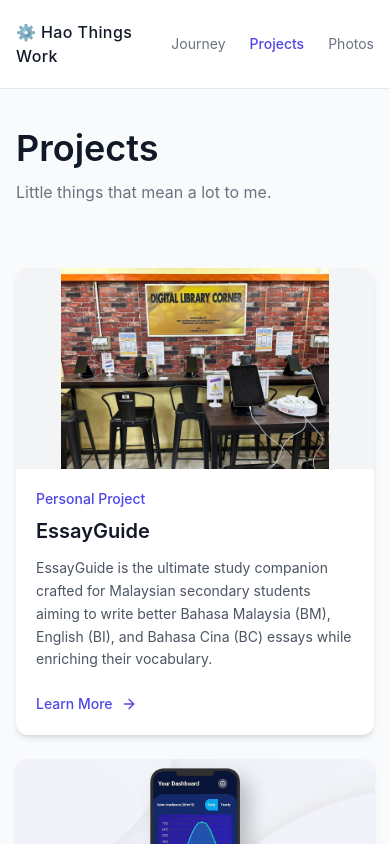
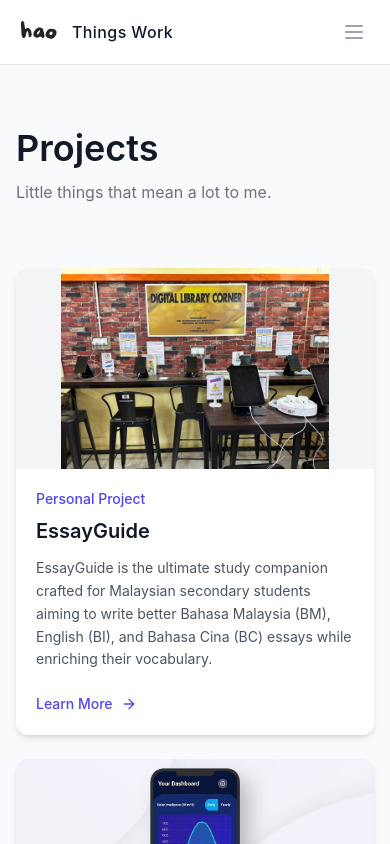
Before and after one commit to YiekSiewHao/hao-things-work, a React (Create React App) app: page / in a window 390 px wide. Shown: the top 844 px of the page. Built offline with nearby package versions, Linux system fonts and the light colour scheme.

Commit message:
updated logo and drop down list

```diff
--- a/src/App.js
+++ b/src/App.js
@@ -3,6 +3,103 @@ import { Routes, Route, Link, useLocation, Navigate } from 'react-router-dom';
 import { Camera, Heart, Code, User, MapPin, Calendar, ExternalLink, X, ArrowRight, Mail, Github, Linkedin, Sparkles } from 'lucide-react';
 
 import ScrollToTop from './ScrollToTop';
+
+const Navbar = () => {
+  const [isOpen, setIsOpen] = useState(false);
+  const location = useLocation();
+
+  // This function closes the mobile menu when a link is clicked
+  const closeMenu = () => {
+    setIsOpen(false);
+  };
+
+  return (
+    <nav className="fixed top-0 w-full bg-white/90 backdrop-blur-md z-50 border-b border-gray-200">
+      <div className="max-w-7xl mx-auto px-4 sm:px-6 lg:px-8">
+        <div className="flex justify-between items-center h-16">
+          {/* == Left Side: Logo and Brand Name == */}
+          <Link to="/" className="flex-shrink-0 flex items-center gap-3">
+            {/* Your Logo */}
+            <img
+              className="h-11 w-11 rounded-full object-cover"
+              src="/haonew.jpg" // The path from the public folder
+              alt="Hao's Logo"
+            />
+            <span className="font-medium text-gray-900 tracking-wide">
+              Things Work
+            </span>
+          </Link>
+
+          {/* == Right Side: Desktop Menu (hidden on small screens) == */}
+          <div className="hidden sm:flex sm:items-center sm:gap-10">
+            <Link to="/journey" className={`capitalize transition-all duration-300 text-base ${location.pathname === '/journey' ? 'text-indigo-600 font-medium' : 'text-gray-500 hover:text-gray-900'}`}>
+              Journey
+            </Link>
+            <Link to="/" className={`capitalize transition-all duration-300 text-base ${location.pathname === '/' ? 'text-indigo-600 font-medium' : 'text-gray-500 hover:text-gray-900'}`}>
+              Projects
+            </Link>
+            <Link to="/photos" className={`capitalize transition-all duration-300 text-base ${location.pathname === '/photos' ? 'text-indigo-600 font-medium' : 'text-gray-500 hover:text-gray-900'}`}>
+              Photos
+            </Link>
+          </div>
+
+          {/* == Hamburger Button (visible on small screens) == */}
+          <div className="sm:hidden flex items-center">
+            <button
+              onClick={() => setIsOpen(!isOpen)}
+              type="button"
+              className="inline-flex items-center justify-center p-2 rounded-md text-gray-400 hover:text-gray-500 hover:bg-gray-100 focus:outline-none focus:ring-2 focus:ring-inset focus:ring-indigo-500"
+              aria-controls="mobile-menu"
+              aria-expanded="false"
+            >
+              <span className="sr-only">Open main menu</span>
+              {/* Icon when menu is closed. */}
+              {!isOpen ? (
+                <svg className="block h-6 w-6" xmlns="http://www.w3.org/2000/svg" fill="none" viewBox="0 0 24 24" stroke="currentColor" aria-hidden="true">
+                  <path strokeLinecap="round" strokeLinejoin="round" strokeWidth="2" d="M4 6h16M4 12h16M4 18h16" />
+                </svg>
+              ) : (
+                // Icon when menu is open.
+                <svg className="block h-6 w-6" xmlns="http://www.w3.org/2000/svg" fill="none" viewBox="0 0 24 24" stroke="currentColor" aria-hidden="true">
+                  <path strokeLinecap="round" strokeLinejoin="round" strokeWidth="2" d="M6 18L18 6M6 6l12 12" />
+                </svg>
+              )}
+            </button>
+          </div>
+        </div>
+      </div>
+
+      {/* == Mobile Menu Dropdown (conditionally rendered) == */}
+      {isOpen && (
+        <div className="sm:hidden border-t border-gray-200" id="mobile-menu">
+          <div className="px-2 pt-2 pb-3 space-y-1">
+            <Link
+              to="/journey"
+              onClick={closeMenu}
+              className={`block px-3 py-2 rounded-md text-base font-medium ${location.pathname === '/journey' ? 'bg-indigo-50 text-indigo-700' : 'text-gray-600 hover:bg-gray-50 hover:text-gray-900'}`}
+            >
+              Journey
+            </Link>
+            <Link
+              to="/"
+              onClick={closeMenu}
+              className={`block px-3 py-2 rounded-md text-base font-medium ${location.pathname === '/' ? 'bg-indigo-50 text-indigo-700' : 'text-gray-600 hover:bg-gray-50 hover:text-gray-900'}`}
+            >
+              Projects
+            </Link>
+            <Link
+              to="/photos"
+              onClick={closeMenu}
+              className={`block px-3 py-2 rounded-md text-base font-medium ${location.pathname === '/photos' ? 'bg-indigo-50 text-indigo-700' : 'text-gray-600 hover:bg-gray-50 hover:text-gray-900'}`}
+            >
+              Photos
+            </Link>
+          </div>
+        </div>
+      )}
+    </nav>
+  );
+};
 
 export default function App() {
   const [selectedProject, setSelectedProject] = useState(null);
@@ -113,26 +210,7 @@ export default function App() {
 
   return (
     <div className="min-h-screen bg-gray-50">
-      <nav className="fixed top-0 w-full bg-white/90 backdrop-blur-md z-50 border-b border-gray-200">
-        <div className="max-w-7xl mx-auto px-4 sm:px-6 lg:px-8 py-5">
-          <div className="flex justify-between items-center">
-            <div className="flex items-center gap-3">
-              <span className="font-medium text-gray-900 tracking-wide">⚙️ Hao Things Work</span>
-            </div>
-            <div className="flex gap-6 sm:gap-10">
-              <Link to="/journey" className={`capitalize transition-all duration-300 text-sm sm:text-base ${location.pathname === '/journey' ? 'text-indigo-600 font-medium' : 'text-gray-500 hover:text-gray-900'}`}>
-                Journey
-              </Link>
-              <Link to="/" className={`capitalize transition-all duration-300 text-sm sm:text-base ${location.pathname === '/' ? 'text-indigo-600 font-medium' : 'text-gray-500 hover:text-gray-900'}`}>
-                Projects
-              </Link>
-              <Link to="/photos" className={`capitalize transition-all duration-300 text-sm sm:text-base ${location.pathname === '/photos' ? 'text-indigo-600 font-medium' : 'text-gray-500 hover:text-gray-900'}`}>
-                Photos
-              </Link>
-            </div>
-          </div>
-        </div>
-      </nav>
+      <Navbar />
 
       <ScrollToTop />
 
```
